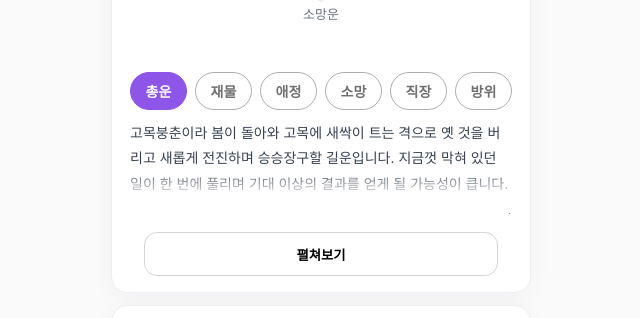
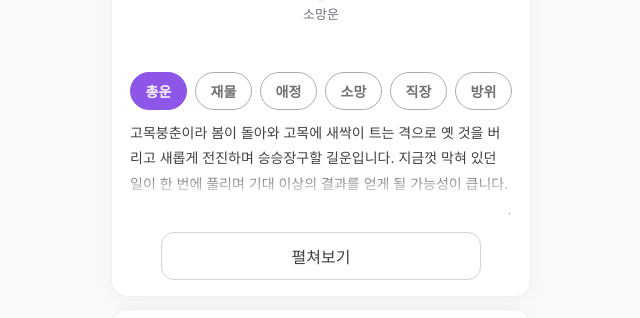
Before and after one commit to Newt-JH/today-fortune, a Next.js app: page /result in a window 1280 px wide. Shown: the part 940-1258 px from the top of the page, without its empty margins (319-959 px from the left). Built offline with nearby package versions, Linux system fonts and the light colour scheme; a web font is replaced by a local one.

Commit message:
연간 완성

```diff
--- a/src/css/Result.module.css
+++ b/src/css/Result.module.css
@@ -75,7 +75,7 @@ padding:6px 10px; border-radius:999px; font-size:12px; font-weight:500; }
     }
 
 /* 공통 섹션 제목 */
-.sectionTitle { font-size:20px; font-weight:600; margin-bottom:12px; }
+.sectionTitle { font-size:20px; font-weight:600; margin-bottom:12px; } /* 600 SemiBold 20px 맞음 */
 
 /* 오늘의 행운 – 2열 그리드 */
 .luckyGrid {
@@ -202,18 +202,18 @@ border:1px solid #E9D5FF; padding:6px 10px; border-radius:999px; font-size:12px;
     border: 1px solid #AEAEAE;
     background: #FFF;
     color: #707070;
-    font-weight:700;
+    font-weight: 600;  /* 600 SemiBold 14px */
   }
   .tabActive{
     background:#8D55E8;
     color:#fff;
     border-color:#8D55E8;
-    font-weight:700;
+    font-weight: 600;  /* 600 SemiBold 14px */
     font-size: 14px;
   }
 
 /* 상세 텍스트 */
-.detailText { margin-top:10px; font-size:14px; line-height:1.8; color:#374151; white-space:normal; padding:0 2px; }
+.detailText { margin-top:10px; font-size:14px; line-height:1.8; color:#404040; white-space:normal; padding:0 2px; font-weight: 400; } /* 400 Regular 14px #404040 */
 /* 상세 텍스트 래퍼: 페이드 오버레이를 얹기 위한 컨테이너 */
 .detailWrap {
     position: relative;
@@ -241,7 +241,7 @@ border:1px solid #E9D5FF; padding:6px 10px; border-radius:999px; font-size:12px;
     border-bottom-right-radius: 12px;
   }
 .expandWrap { display:grid; place-items:center; margin-top:16px; padding:0 16px; }
-.outlineBtn { width:100%; height:44px; border-radius:13px; border:1px solid #D1D5DB; background:#fff; font-weight:700; }
+.outlineBtn { width:320px; height:48px; border-radius:13px; border:1px solid #D1D5DB; background:#fff; font-weight:500; font-size:16px; color:#404040; } /* 500 Medium 16px, 320px x 48px, #404040 색상 */
 
 /* 구분선 */
 .divider {
```
